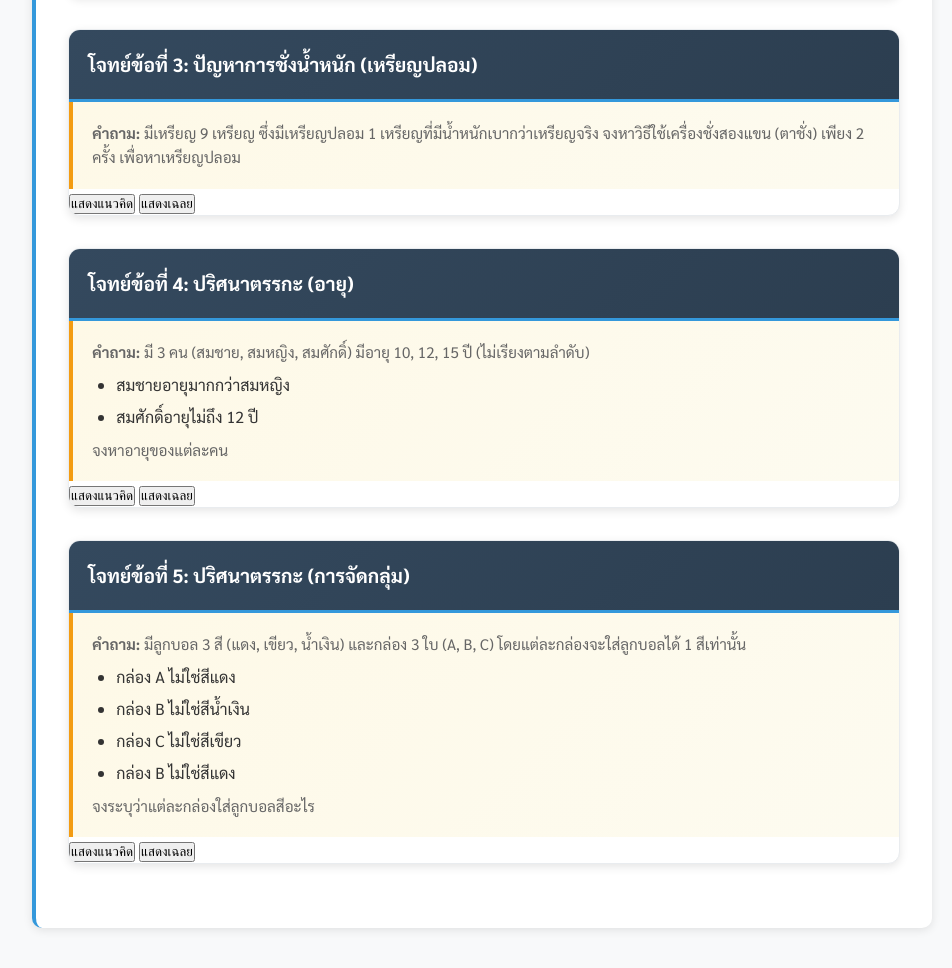
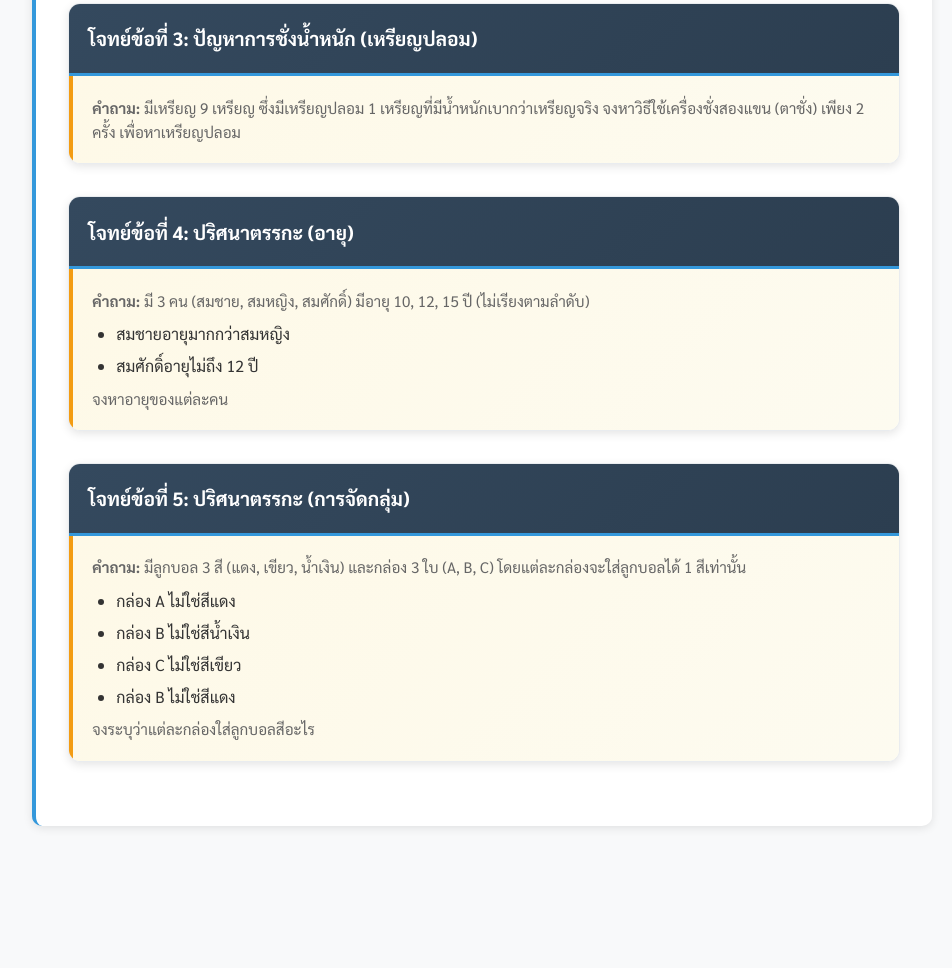
Before and after one commit to krujeen/ocom2025, a plain HTML site: page chapters/ch10-5.html in a window 1280 px wide. Shown: the part 2991-3959 px from the top of the page, without its empty margins (158-1110 px from the left). After the commit the page ends 3881 px from the top, so only its background shows below. Drawn offline with nearby package versions, Linux system fonts and the light colour scheme.

Commit message:
Update ch10-5.html

```diff
--- a/chapters/ch10-5.html
+++ b/chapters/ch10-5.html
@@ -130,7 +130,7 @@
                         <p>จงระบุว่าแต่ละคนมีอาชีพอะไร</p>
                     </div>
 
-                    <button onclick="toggleSection('approach-1')" class="toggle-btn">แสดงแนวคิด</button>
+
                     <div id="approach-1" class="approach-box" style="display: none;">
                         <h4>แนวคิด</h4>
                         <ul>
@@ -139,7 +139,7 @@
                         </ul>
                     </div>
 
-                    <button onclick="toggleSection('solution-1')" class="toggle-btn">แสดงเฉลย</button>
+
                     <div id="solution-1" class="solution-box" style="display: none;">
                         <h4>เฉลย</h4>
                         <p><strong>ขั้นตอนที่ 1:</strong> A ไม่ใช่หมอ</p>
@@ -254,7 +254,7 @@
                         <p><strong>คำถาม:</strong> มีเหรียญ 9 เหรียญ ซึ่งมีเหรียญปลอม 1 เหรียญที่มีน้ำหนักเบากว่าเหรียญจริง จงหาวิธีใช้เครื่องชั่งสองแขน (ตาชั่ง) เพียง 2 ครั้ง เพื่อหาเหรียญปลอม</p>
                     </div>
 
-                    <button onclick="toggleSection('approach-3')" class="toggle-btn">แสดงแนวคิด</button>
+
                     <div id="approach-3" class="approach-box" style="display: none;">
                         <h4>แนวคิด</h4>
                         <ul>
@@ -263,7 +263,7 @@
                         </ul>
                     </div>
 
-                    <button onclick="toggleSection('solution-3')" class="toggle-btn">แสดงเฉลย</button>
+
                     <div id="solution-3" class="solution-box" style="display: none;">
                         <h4>เฉลย</h4>
                         <p><strong>การชั่งครั้งที่ 1:</strong></p>
@@ -305,7 +305,7 @@
                         <p>จงหาอายุของแต่ละคน</p>
                     </div>
 
-                    <button onclick="toggleSection('approach-4')" class="toggle-btn">แสดงแนวคิด</button>
+
                     <div id="approach-4" class="approach-box" style="display: none;">
                         <h4>แนวคิด</h4>
                         <ul>
@@ -313,7 +313,7 @@
                         </ul>
                     </div>
 
-                    <button onclick="toggleSection('solution-4')" class="toggle-btn">แสดงเฉลย</button>
+
                     <div id="solution-4" class="solution-box" style="display: none;">
                         <h4>เฉลย</h4>
                         <p>อายุที่เป็นไปได้: 10, 12, 15</p>
@@ -348,7 +348,7 @@
                         <p>จงระบุว่าแต่ละกล่องใส่ลูกบอลสีอะไร</p>
                     </div>
 
-                    <button onclick="toggleSection('approach-5')" class="toggle-btn">แสดงแนวคิด</button>
+
                     <div id="approach-5" class="approach-box" style="display: none;">
                         <h4>แนวคิด</h4>
                         <ul>
@@ -356,7 +356,7 @@
                         </ul>
                     </div>
 
-                    <button onclick="toggleSection('solution-5')" class="toggle-btn">แสดงเฉลย</button>
+
                     <div id="solution-5" class="solution-box" style="display: none;">
                         <h4>เฉลย</h4>
                         <p>รวมข้อมูลในตาราง:</p>
```
